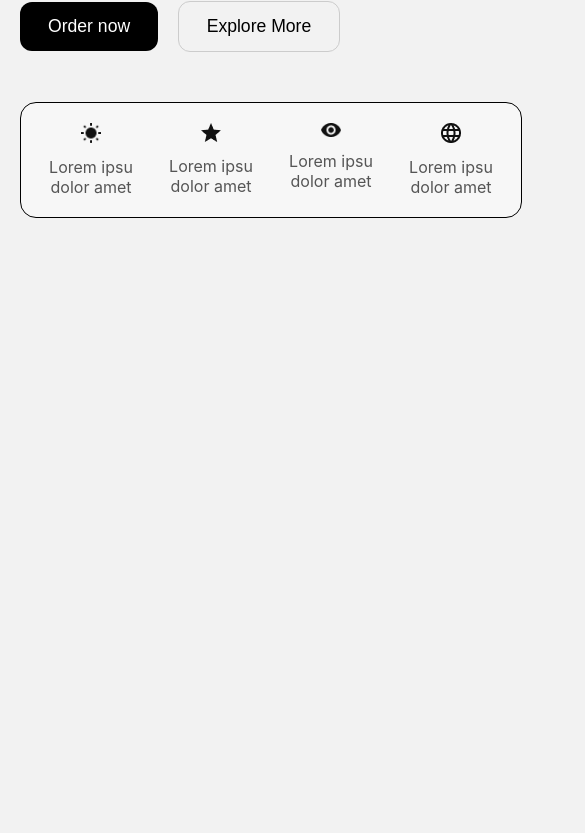
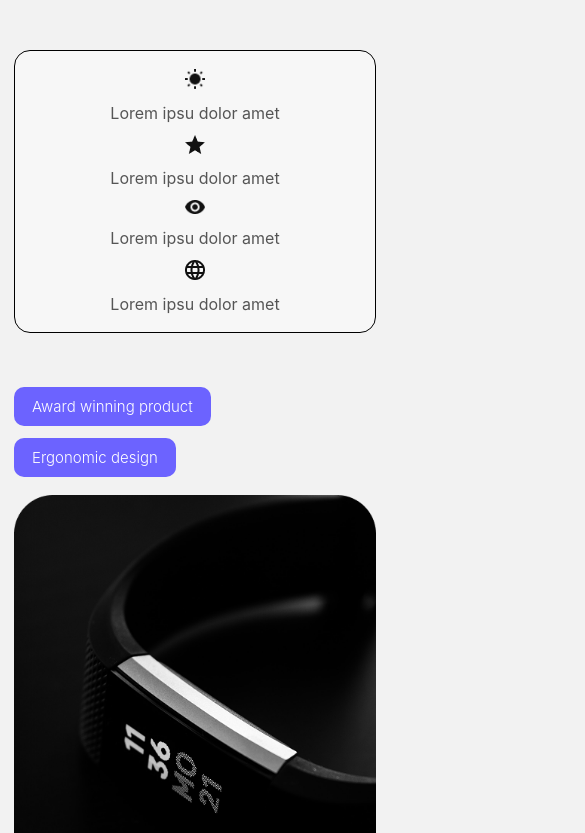
Before and after one commit to Ace-abdull/mwenaro-figma-design-6, a plain HTML site: page index.html in a window 390 px wide. Shown: the part 546-1379 px from the top of the page, 585 px wide, since content can reach past the window. Before the commit the page ends 844 px from the top, so only its background shows below. Drawn offline with Linux system fonts and the light colour scheme.

Commit message:
added responsivness

```diff
--- a/styles/main.css
+++ b/styles/main.css
@@ -15,7 +15,10 @@
 /* MAIN WRAPPER */
 .main-wrapper {
   display: flex;
-  max-width: 1200px;
+  flex-wrap: wrap;
+  align-items: center;
+  justify-content: space-between;
+  width: min(1200px, 100%);
   gap: 4rem;
   margin: 0 auto;
   padding: 60px 20px;
@@ -25,9 +28,9 @@
 .header-container {
   display: flex;
   justify-content: space-between;
-  align-items: center;
+  align-items: flex-start;
   gap: 60px;
-
+  width: 100%;
 }
 
 /* LOGO  */
@@ -127,11 +130,13 @@
 .list-wrapper {
   margin-top: 50px;
   display: flex;
+  flex-wrap: wrap;
+  justify-content: flex-start;
   gap: 20px;
-  padding: 20px;
+  padding: 22px;
   border: 1px solid #000000;
   border-radius: 16px;
-  width: fit-content;
+  width: auto;
   background: #f7f7f7;
 }
 
@@ -163,7 +168,7 @@
 /* BIG BACK FLOAT CARD */
 .bigger-float-image-container {
   position: absolute;
-  top: -40;
+  top: -40px;
   right: 80px;
   z-index: 1;
 }
@@ -175,9 +180,7 @@
 /* SMALL BACK FLOAT CARD */
 .smaller-float-image-container {
   position: absolute;
-  /* position: relative; */
   bottom: 0;
-  /* top: 300; */
   right: 0;
   z-index: 1;
 }
@@ -196,8 +199,8 @@
 
 .main-image-container img {
   width: 380px;
-  /* height: px; */
   border-radius: 28px;
+  display: block;
 }
 
 /* BADGES */
@@ -242,13 +245,6 @@
 /* TOP-LEFT SPARK  */
 .top-left-spark-star-container {
   position: absolute;
-  top: 180px;
-  right: 310px;
-  z-index: 5;
-}
-
-.top-left-spark-star-container {
-  position: absolute;
   top: 100px;
   right: 335px;
   z-index: 5;
@@ -269,3 +265,193 @@
 .bottom-right img {
   width: 80px; /* slightly bigger than top one */
 }
+
+@media (max-width: 1024px) {
+  .main-wrapper {
+    gap: 2.5rem;
+    padding: 50px 18px;
+  }
+
+  .header-container {
+    gap: 40px;
+  }
+
+  .logo-container {
+    top: 30px;
+    left: 30px;
+  }
+
+  .text-content-container {
+    margin-top: 60px;
+  }
+
+  .main-heading {
+    font-size: 46px;
+  }
+
+  .images-main-wrapper {
+    width: 460px;
+    height: 560px;
+  }
+
+  .bigger-float-image-container {
+    right: 60px;
+  }
+
+  .smaller-float-image-container img {
+    width: 240px;
+  }
+
+  .main-image-container img {
+    width: 340px;
+  }
+
+  .top-left-star-image-container {
+    right: 360px;
+  }
+
+  .top-left-spark-star-container {
+    right: 310px;
+  }
+
+  .second-image-text {
+    right: 270px;
+    bottom: 105px;
+  }
+}
+
+@media (max-width: 768px) {
+  .main-wrapper {
+    flex-direction: column;
+    align-items: flex-start;
+    gap: 2rem;
+    padding: 40px 16px;
+  }
+
+  .header-container {
+    flex-direction: column;
+    align-items: flex-start;
+    gap: 24px;
+  }
+
+  .logo-container {
+    position: static;
+    margin-bottom: 1rem;
+    text-align: left;
+  }
+
+  .text-content-container {
+    max-width: 100%;
+    margin-top: 0;
+  }
+
+  .main-heading {
+    font-size: 42px;
+  }
+
+  .text-paragraph {
+    font-size: 1.2rem;
+  }
+
+  .first-cta,
+  .second-cta {
+    width: 100%;
+    max-width: 100%;
+    justify-content: center;
+  }
+
+  .first-cta {
+    margin-right: 0;
+  }
+
+  .second-cta {
+    margin-top: 15px;
+  }
+
+  .list-wrapper {
+    width: 100%;
+    justify-content: space-between;
+    gap: 16px;
+  }
+
+  .list-wrapper > div {
+    width: 48%;
+    min-width: 140px;
+  }
+
+  .images-main-wrapper {
+    width: 100%;
+    height: auto;
+    min-height: 520px;
+    margin-top: 30px;
+  }
+
+  .main-image-container {
+    position: static;
+    width: 100%;
+    margin: 0 auto;
+  }
+
+  .main-image-container img {
+    width: 100%;
+    max-width: 500px;
+  }
+
+  .bigger-float-image-container,
+  .smaller-float-image-container,
+  .top-left-star-image-container,
+  .top-left-spark-star-container,
+  .bottom-right {
+    display: none;
+  }
+
+  .image-text-content-wrapper {
+    position: static;
+    display: flex;
+    flex-direction: column;
+    gap: 12px;
+    margin-bottom: 18px;
+  }
+
+  .image-text-content-wrapper p {
+    position: static;
+    width: fit-content;
+  }
+
+  .first-image-text,
+  .second-image-text {
+    top: auto;
+    right: auto;
+    bottom: auto;
+  }
+}
+
+@media (max-width: 540px) {
+  .main-wrapper {
+    padding: 30px 14px;
+    gap: 1.5rem;
+  }
+
+  .main-heading {
+    font-size: 36px;
+  }
+
+  .text-paragraph {
+    font-size: 1.05rem;
+  }
+
+  .list-wrapper {
+    padding: 18px;
+    gap: 12px;
+  }
+
+  .list-wrapper > div {
+    width: 100%;
+    min-width: auto;
+  }
+
+  .first-cta,
+  .second-cta {
+    padding: 14px 20px;
+  }
+}
```
